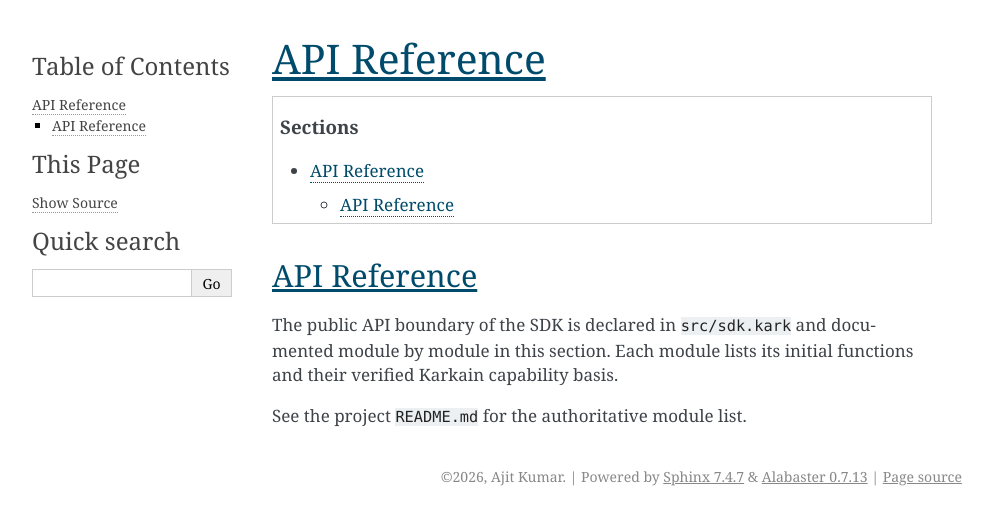
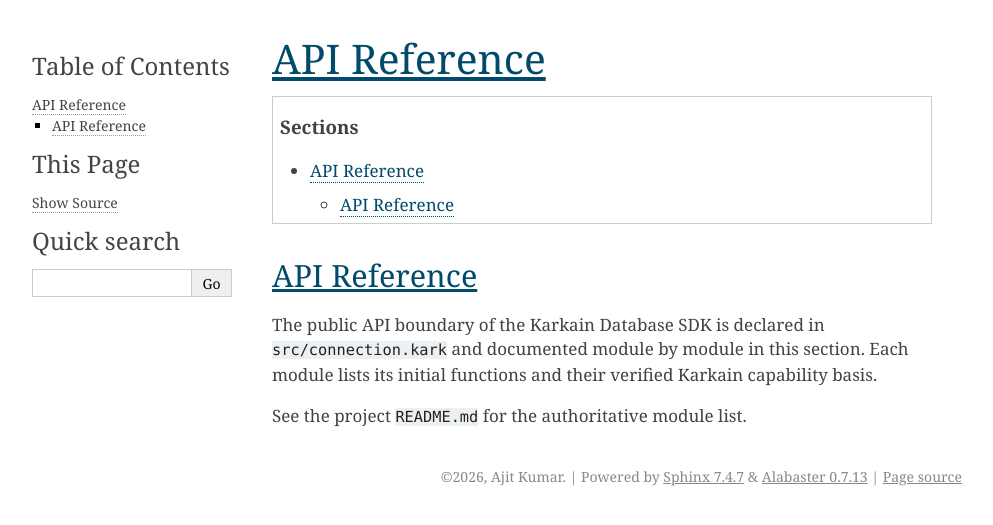
Before and after one commit to ajit-ai/Karkain-Database-SDK, a Sphinx documentation site: the page built from docs/source/api.rst, in a window 1280 px wide. Shown: the top 525 px of the page, without its empty margins (148-1141 px from the left). Built offline with Sphinx 7.4.7, drawn with Linux system fonts in a browser that asks for light colours.

Commit message:
chore: finalize Karkain Karkain-Database-SDK foundation files

```diff
--- a/docs/source/api.rst
+++ b/docs/source/api.rst
@@ -6,8 +6,8 @@ API Reference
 API Reference
 -------------
 
-The public API boundary of the SDK is declared in ``src/sdk.kark`` and
-documented module by module in this section. Each module lists its initial
-functions and their verified Karkain capability basis.
+The public API boundary of the Karkain Database SDK is declared in
+``src/connection.kark`` and documented module by module in this section. Each
+module lists its initial functions and their verified Karkain capability basis.
 
 See the project ``README.md`` for the authoritative module list.
--- a/docs/source/compatibility.rst
+++ b/docs/source/compatibility.rst
@@ -1,7 +1,7 @@
 Compatibility
 =============
 
-The Karkain SDK targets the Karkain compiler v1.2.0 minimum supported
+The Karkain Database SDK targets the Karkain compiler v1.2.0 minimum supported
 version with a v1.2.x compatibility target.
 
 * Minimum supported compiler: Karkain v1.2.0.
--- a/docs/source/conf.py
+++ b/docs/source/conf.py
@@ -1,5 +1,5 @@
-# Karkain SDK documentation configuration.
-project = "Karkain X SDK"
+# Karkain Database SDK documentation configuration.
+project = "Karkain Database SDK"
 author = "Ajit Kumar"
 copyright = "2026, Ajit Kumar"
 release = "0.1.0"
--- a/docs/source/index.rst
+++ b/docs/source/index.rst
@@ -1,5 +1,5 @@
-Karkain X SDK
-=============
+Karkain Database SDK
+====================
 
 .. toctree::
    :maxdepth: 2
```
Also changed, not shown: README.md (added, +53 -0 lines), benchmarks/README.md, 6 other files.
